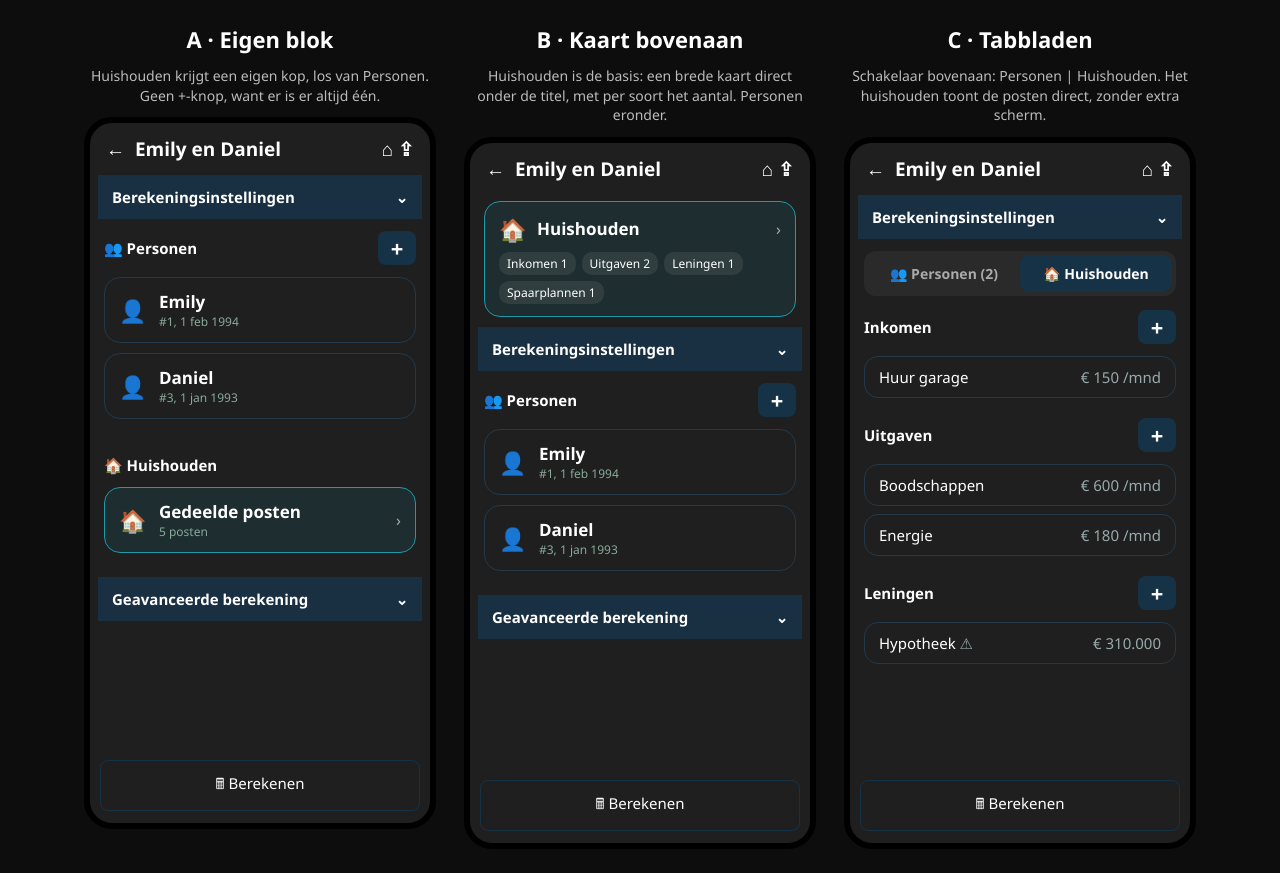
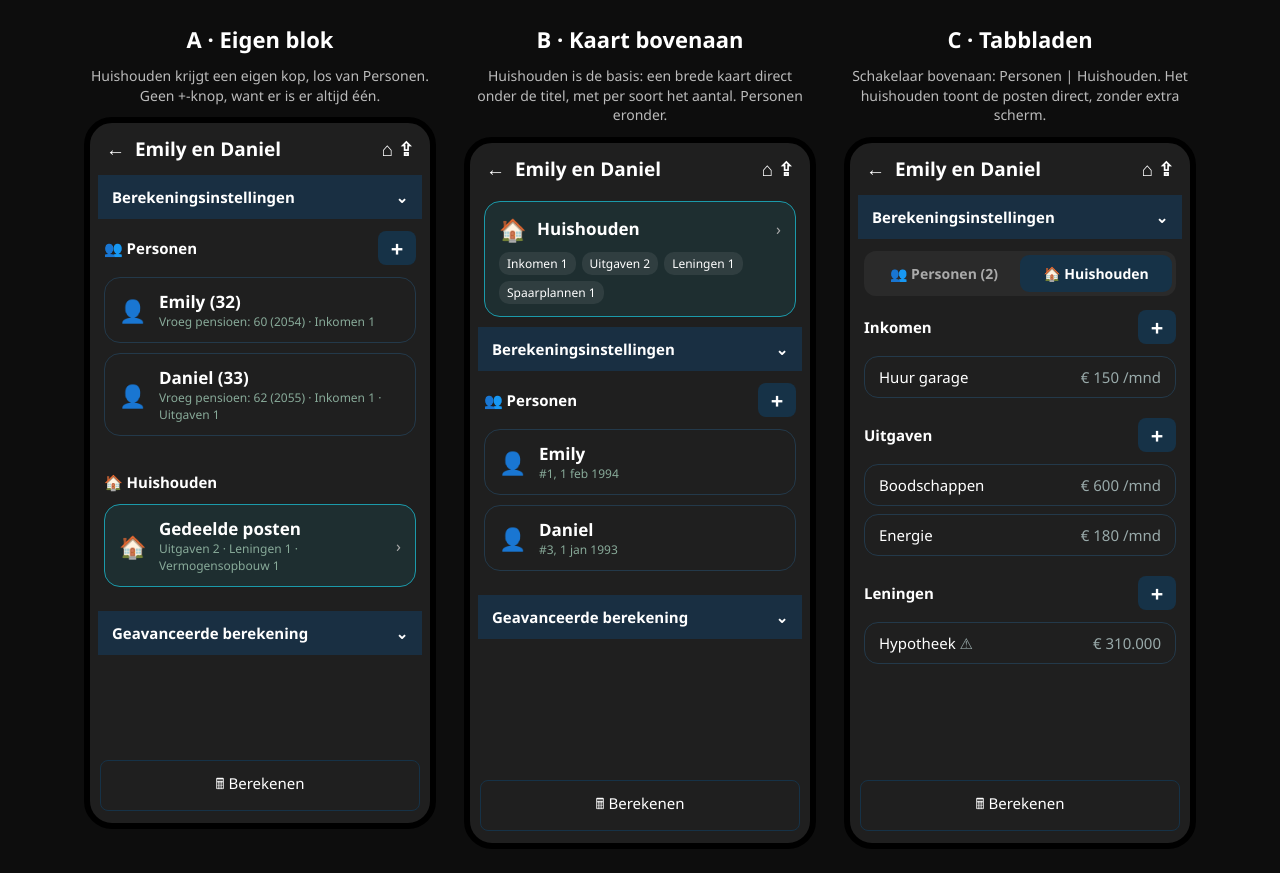
Before and after one commit to juuul/juuul.github.io, a plain HTML site: page mocks/calcproject/huishouden.html in a window 1280 px wide. Drawn offline with Linux system fonts and the light colour scheme.

Commit message:
Show subject counts per kind in mockup A
Co-Authored-By: Claude Opus 5.5 <noreply@anthropic.com>

```diff
--- a/mocks/calcproject/huishouden.html
+++ b/mocks/calcproject/huishouden.html
@@ -41,11 +41,11 @@
     <div class="bar">←&nbsp; Emily en Daniel <span class="r">⌂ ⇪</span></div>
     <div class="sec">Berekeningsinstellingen <span style="margin-left:auto">⌄</span></div>
     <div class="lh">👥 Personen <div class="plus">+</div></div>
-    <div class="tile"><div class="ic">👤</div><div><div class="l">Emily</div><div class="sub">#1, 1 feb 1994</div></div></div>
-    <div class="tile"><div class="ic">👤</div><div><div class="l">Daniel</div><div class="sub">#3, 1 jan 1993</div></div></div>
+    <div class="tile"><div class="ic">👤</div><div><div class="l">Emily (32)</div><div class="sub">Vroeg pensioen: 60 (2054) · Inkomen 1</div></div></div>
+    <div class="tile"><div class="ic">👤</div><div><div class="l">Daniel (33)</div><div class="sub">Vroeg pensioen: 62 (2055) · Inkomen 1 · Uitgaven 1</div></div></div>
     <div class="gap"></div>
     <div class="lh">🏠 Huishouden</div>
-    <div class="tile hh"><div class="ic">🏠</div><div><div class="l">Gedeelde posten</div><div class="sub">5 posten</div></div><span style="margin-left:auto;color:#aaa">›</span></div>
+    <div class="tile hh"><div class="ic">🏠</div><div><div class="l">Gedeelde posten</div><div class="sub">Uitgaven 2 · Leningen 1 · Vermogensopbouw 1</div></div><span style="margin-left:auto;color:#aaa">›</span></div>
     <div class="gap"></div>
     <div class="sec">Geavanceerde berekening <span style="margin-left:auto">⌄</span></div>
     <div class="btn">🖩 Berekenen</div>
```
